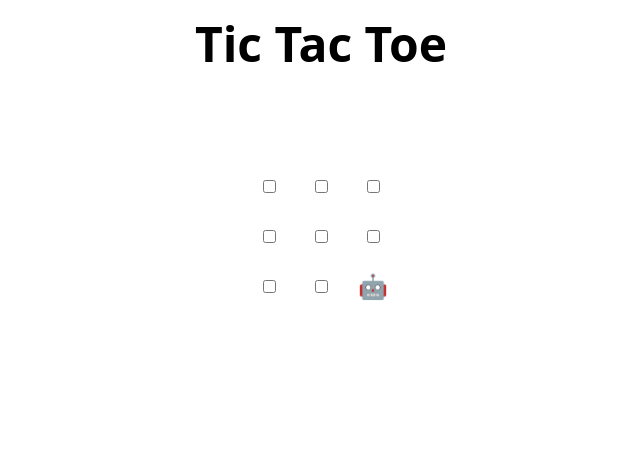
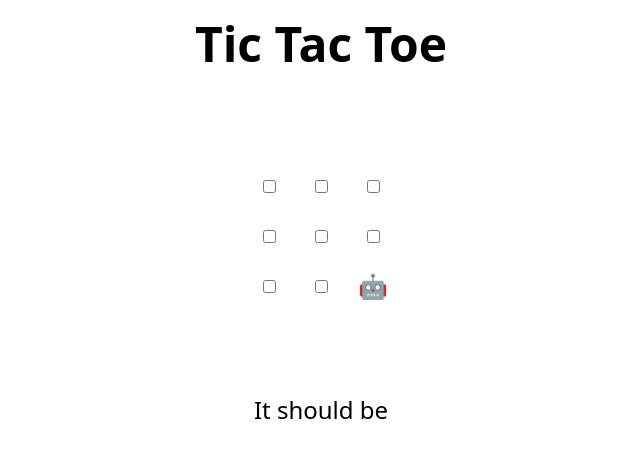
Before and after one commit to mehboob14/skills-review-pull-requests, a plain HTML site: page index.html in a window 1280 px wide. Shown: the whole page, without its empty margins (319-959 px from the left). Drawn offline with Linux system fonts and the light colour scheme.

Commit message:
Update index.html
added p tag

```diff
--- a/index.html
+++ b/index.html
@@ -47,6 +47,7 @@
   </tr>
 </table>
 
+<p> It should be </p>
 <h2 hidden>Game over, refresh to play again 🧑‍💻 🤖!</h2>
 
 <script>
```
